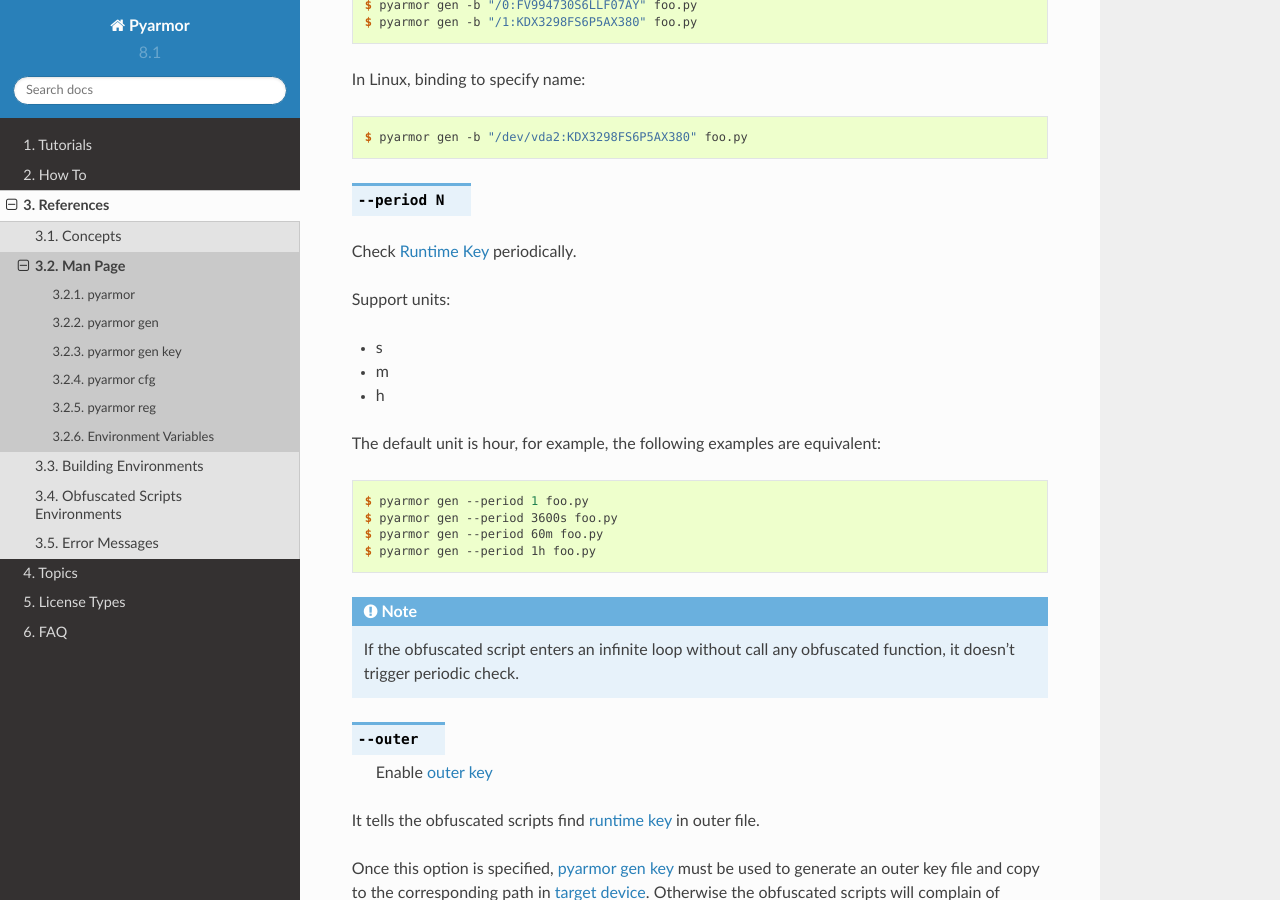
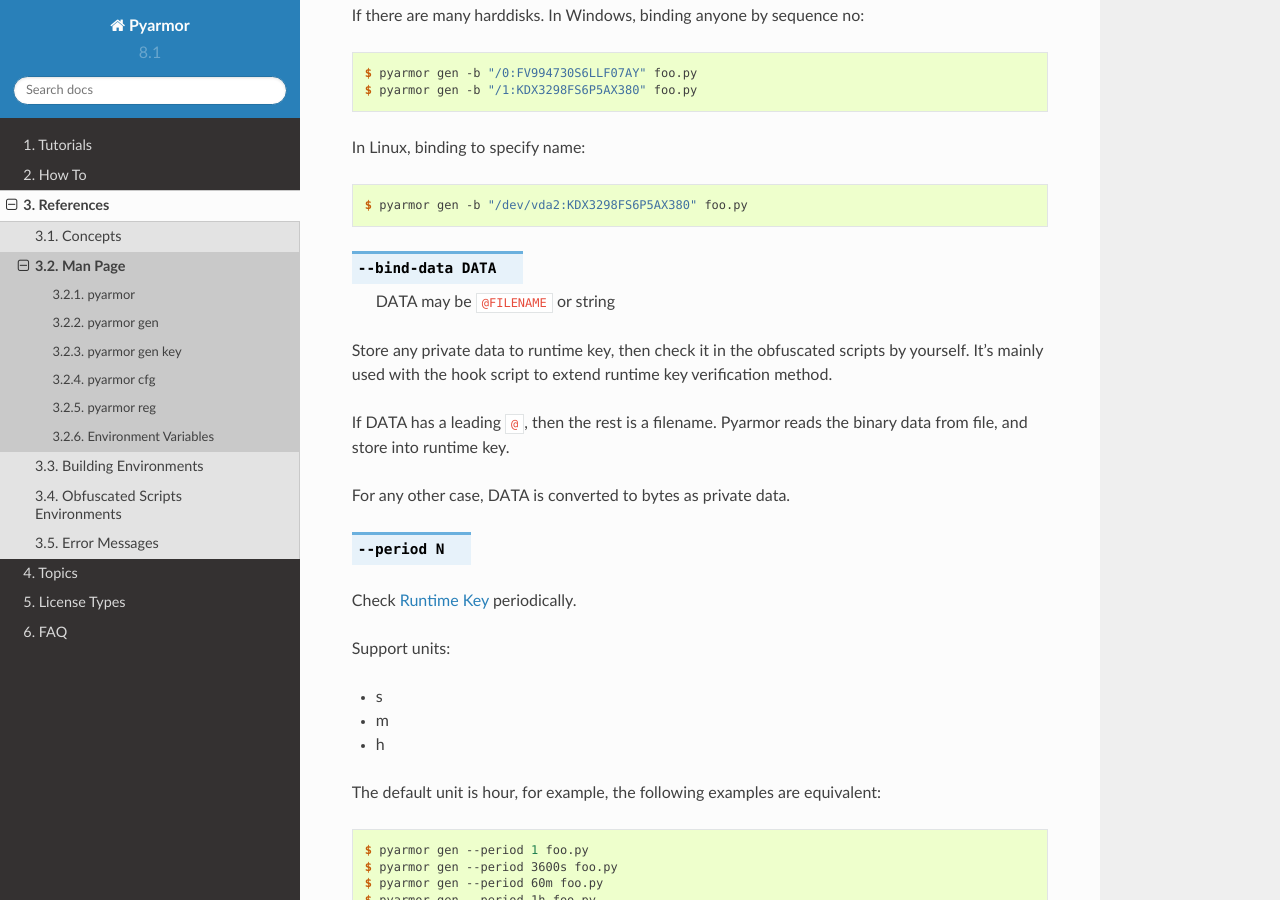
Before and after one commit to dashingsoft/pyarmor, a Sphinx documentation site: the page built from docs/reference/man.rst, in a window 1280 px wide and 900 px high, scrolled down 8548 px. Built offline with Sphinx 7.4.7 and the Read the Docs theme 2.0.0, drawn with Linux system fonts in a browser that asks for light colours; some of the changed text lies outside the part shown.

Commit message:
Doc option --bind-data

```diff
--- a/docs/reference/man.rst
+++ b/docs/reference/man.rst
@@ -156,6 +156,7 @@
 
 -e DATE, --expired DATE         set expired date :option:`... <-e>`
 -b DEV, --bind-device DEV       bind obfuscated scripts to device :option:`... <-b>`
+--bind-DATA DATA                store private to runtime key :option:`... <--bind-data>`
 --period N                      check runtime key periodically :option:`... <--period>`
 --outer                         enable outer runtime key :option:`... <--outer>`
 
@@ -304,6 +305,16 @@
 In Linux, binding to specify name::
 
       $ pyarmor gen -b "/dev/vda2:KDX3298FS6P5AX380" foo.py
+
+.. option:: --bind-data DATA
+
+            DATA may be ``@FILENAME`` or string
+
+Store any private data to runtime key, then check it in the obfuscated scripts by yourself. It's mainly used with the hook script to extend runtime key verification method.
+
+If DATA has a leading ``@``, then the rest is a filename. Pyarmor reads the binary data from file, and store into runtime key.
+
+For any other case, DATA is converted to bytes as private data.
 
 .. option:: --period N
 
```
